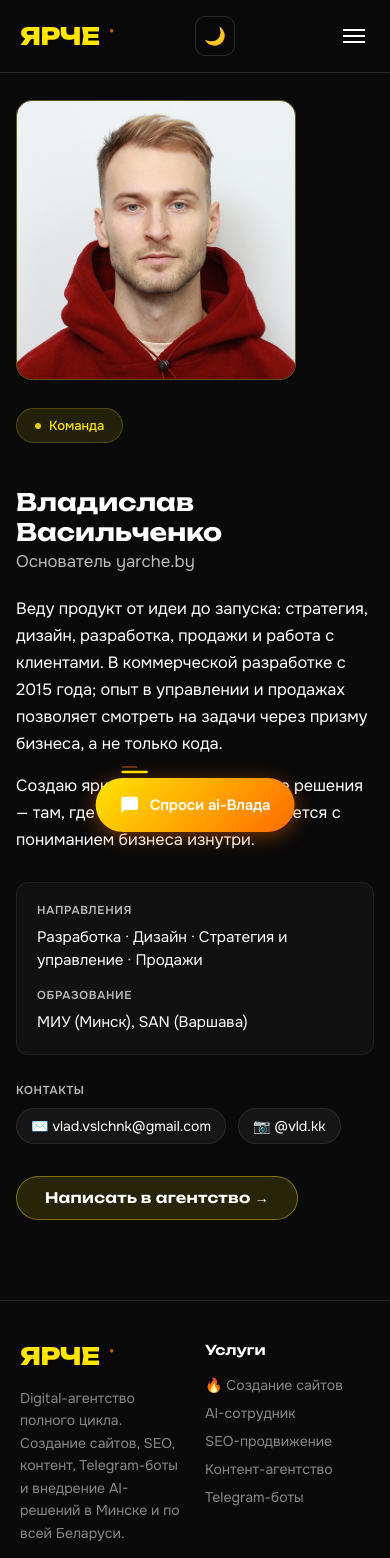
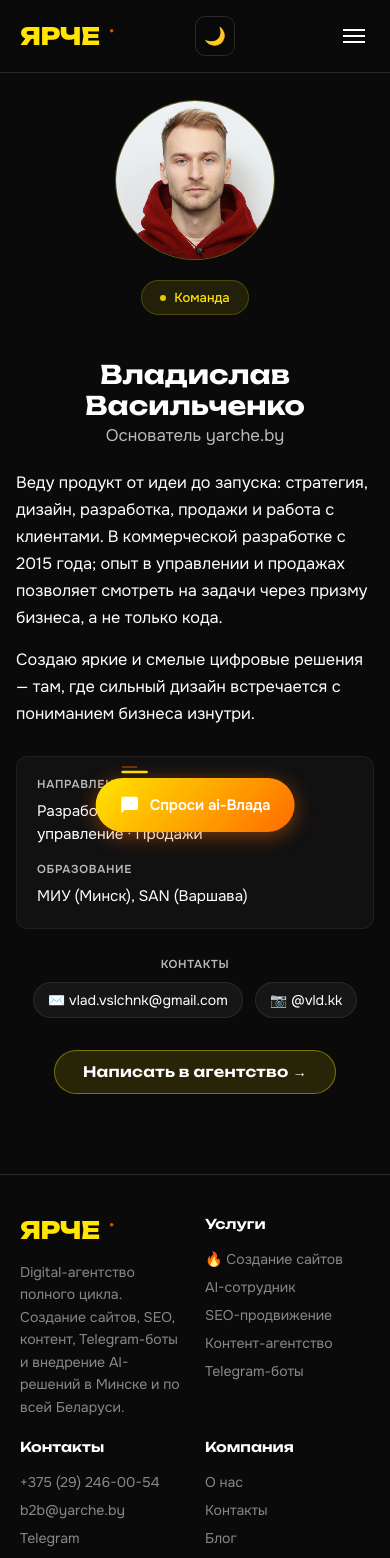
Before and after one commit to deucevari1-source/yarche.by, a Next.js app: page /team/vlad in a window 390 px wide. Shown: the top 1558 px of the page. Built offline with nearby package versions, Linux system fonts and the light colour scheme.

Commit message:
team: smaller centered round photo on mobile + center-align info

```diff
--- a/public/pages/team.css
+++ b/public/pages/team.css
@@ -143,14 +143,36 @@ main[data-page="team"] {
   }
   .team-hero-inner {
     grid-template-columns: 1fr;
-    gap: 28px;
+    gap: 20px;
   }
   .team-photo-wrap {
     position: static;
-    max-width: 280px;
+    width: 160px;
+    max-width: 160px;
+    margin: 0 auto;
+  }
+  .team-photo,
+  .team-photo-placeholder {
+    border-radius: 50%;
+  }
+  .team-photo-placeholder {
+    font-size: 3rem;
+  }
+  .team-info {
+    text-align: center;
+  }
+  .team-info h1 {
+    font-size: 1.6rem;
+  }
+  .team-bio {
+    text-align: left;
   }
   .team-meta {
+    text-align: left;
     grid-template-columns: 1fr;
     gap: 16px;
   }
+  .team-contacts-list {
+    justify-content: center;
+  }
 }
```
